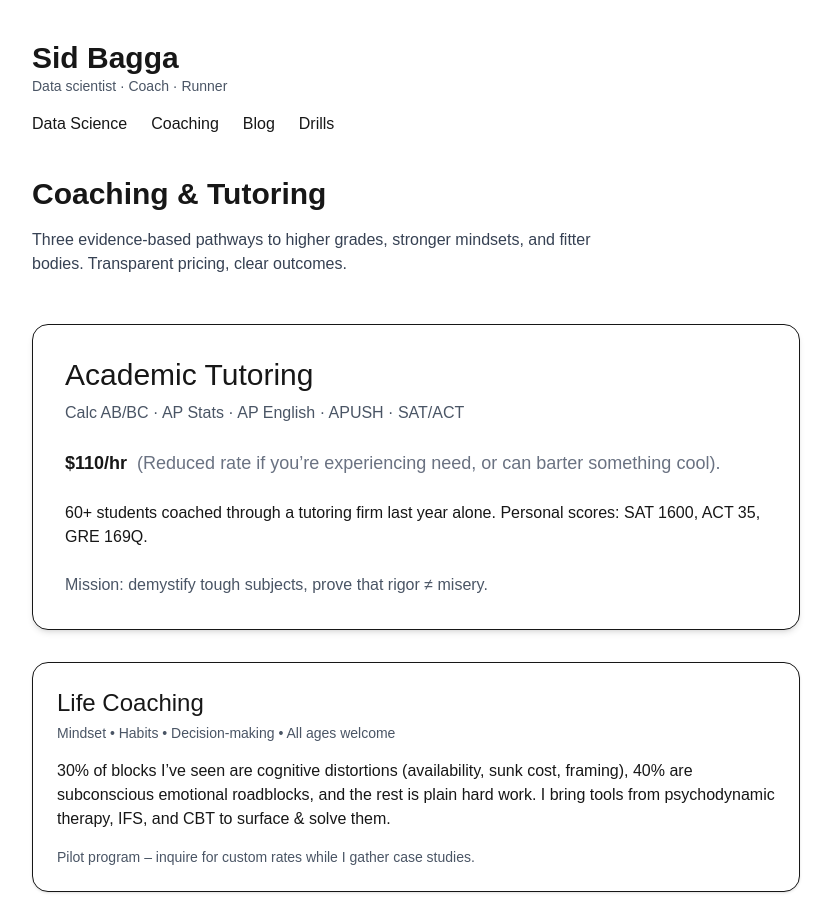
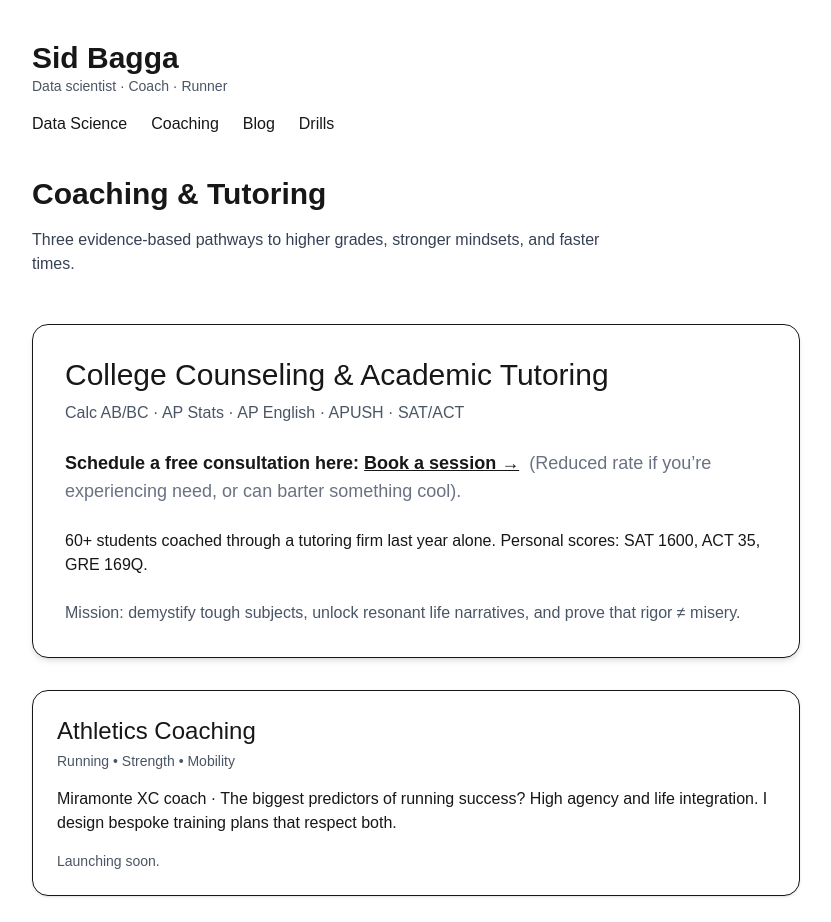
Before and after one commit to sidobagga/sids_site, a Next.js app: page /coaching in a window 1280 px wide. Shown: the top 922 px of the page, without its empty margins (224-1055 px from the left). Built offline with nearby package versions, Linux system fonts and the light colour scheme.

Commit message:
quick updates

```diff
--- a/src/app/coaching/page.tsx
+++ b/src/app/coaching/page.tsx
@@ -1,3 +1,5 @@
+import Link from "next/link"
+
 export const metadata = { title: 'Coaching | Sid Bagga' }
 
 export default function Coaching() {
@@ -7,7 +9,7 @@ export default function Coaching() {
       <header className="space-y-4">
         <h2 className="text-3xl font-semibold">Coaching & Tutoring</h2>
         <p className="text-gray-700 max-w-prose">
-          Three evidence‑based pathways to higher grades, stronger mindsets, and fitter bodies. Transparent pricing, clear outcomes.
+          Three evidence‑based pathways to higher grades, stronger mindsets, and faster times.
         </p>
       </header>
 
@@ -15,36 +17,28 @@ export default function Coaching() {
       <div className="space-y-8">
         {/* Academic Tutoring - Most prominent */}
         <article className="rounded-2xl border bg-white p-8 shadow-md">
-          <h3 className="text-3xl font-medium mb-2">Academic Tutoring</h3>
+          <h3 className="text-3xl font-medium mb-2">College Counseling & Academic Tutoring</h3>
           <p className="text-base text-gray-600 mb-6">Calc AB/BC · AP Stats · AP English · APUSH · SAT/ACT</p>
           <p className="mb-6 text-lg">
-            <span className="font-semibold">$110/hr</span> &nbsp;
+            <span className="font-semibold">Schedule a free consultation here: <Link href="https://calendly.com/sidobagga/" className="text-accent underline">
+              Book a session →
+            </Link></span> &nbsp;
             <span className="text-gray-500">(Reduced rate if you&rsquo;re experiencing need, or can barter something cool).</span>
           </p>
           <p className="mb-6 text-base">
             60+ students coached through a tutoring firm last year alone. Personal scores: SAT 1600, ACT 35, GRE 169Q.
           </p>
-          <p className="text-gray-600">Mission: demystify tough subjects, prove that rigor ≠ misery.</p>
+          <p className="text-gray-600">Mission: demystify tough subjects, unlock resonant life narratives, and prove that rigor ≠ misery.</p>
         </article>
 
-        {/* Life Coaching - Secondary prominence */}
-        <article className="rounded-2xl border bg-white p-6 shadow-sm">
-          <h3 className="text-2xl font-medium mb-1">Life Coaching</h3>
-          <p className="text-sm text-gray-600 mb-4">Mindset • Habits • Decision‑making • All ages welcome</p>
-          <p className="mb-4">
-            30% of blocks I&rsquo;ve seen are cognitive distortions (availability, sunk cost, framing), 40% are subconscious emotional roadblocks, and the rest is plain hard work. I bring tools from psychodynamic therapy, IFS, and CBT to surface & solve them.
-          </p>
-          <p className="text-sm text-gray-600">Pilot program – inquire for custom rates while I gather case studies.</p>
-        </article>
-
-        {/* Athletics Coaching - Least prominent */}
+        {/* Athletics Coaching */}
         <article className="rounded-2xl border bg-white p-6 shadow-sm">
           <h3 className="text-2xl font-medium mb-1">Athletics Coaching</h3>
           <p className="text-sm text-gray-600 mb-4">Running • Strength • Mobility</p>
           <p className="mb-4">
-            Miramonte XC coach · sub‑3 marathoner. The biggest predictors of running success? High agency and life integration. I design bespoke training plans that respect both.
+            Miramonte XC coach · The biggest predictors of running success? High agency and life integration. I design bespoke training plans that respect both.
           </p>
-          <p className="text-sm text-gray-600">Launching soon – join the waitlist.</p>
+          <p className="text-sm text-gray-600">Launching soon.</p>
         </article>
       </div>
     </section>
--- a/src/app/page.tsx
+++ b/src/app/page.tsx
@@ -1,9 +1,9 @@
 export default function HomePage() {
   return (
     <section>
-      <h2 className="text-2xl font-semibold mb-4">Welcome 👋</h2>
+      <h2 className="text-2xl font-semibold mb-4">Welcome!</h2>
       <p>
-        I help teams turn messy data into clear, deployable insights, and I coach students &
+        I help teams turn messy data into clear, deployable insights, and I coach students and young
         professionals to do the same. Grab a coffee, explore my work, and reach out if I can help.
       </p>
       <p className="mt-6">
```
